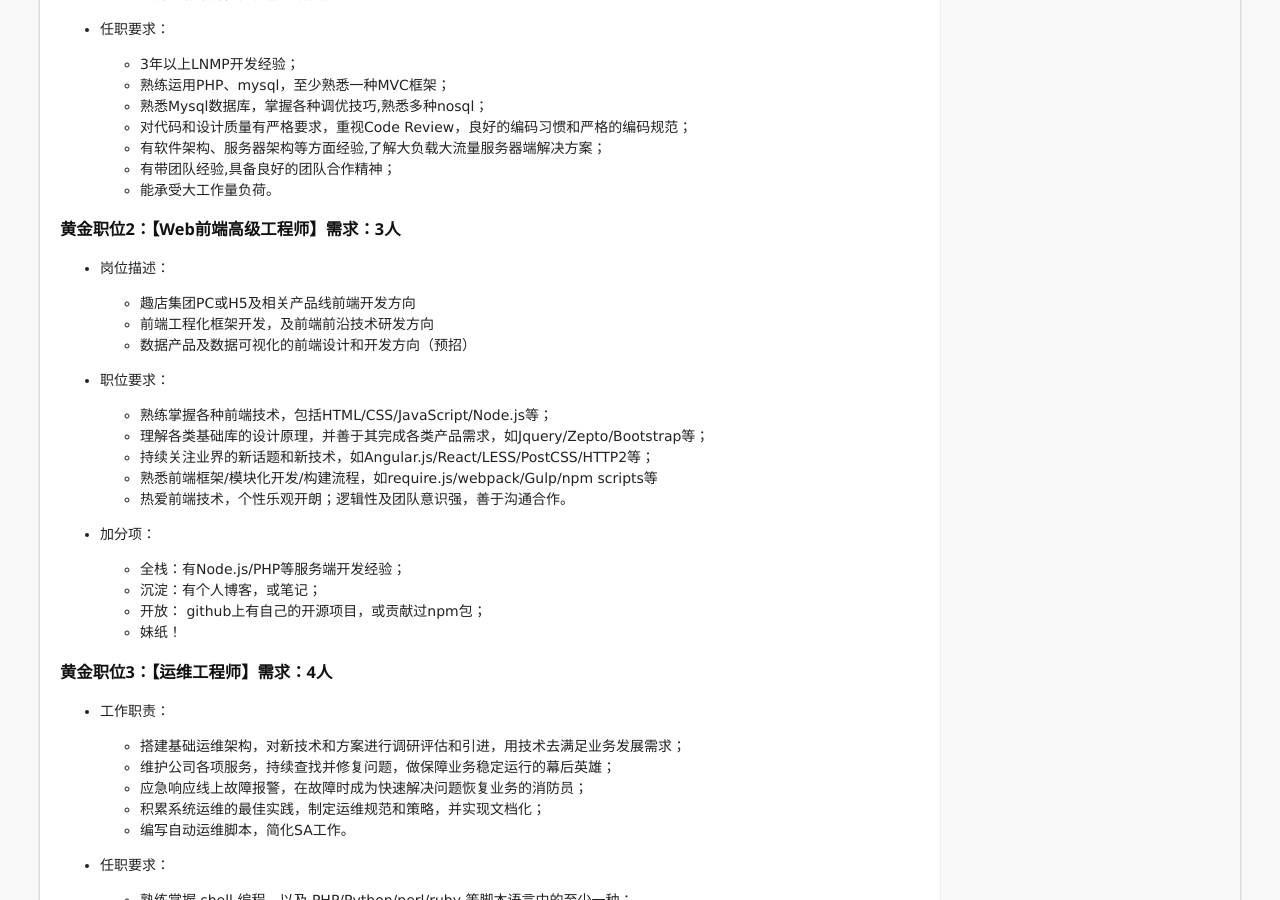
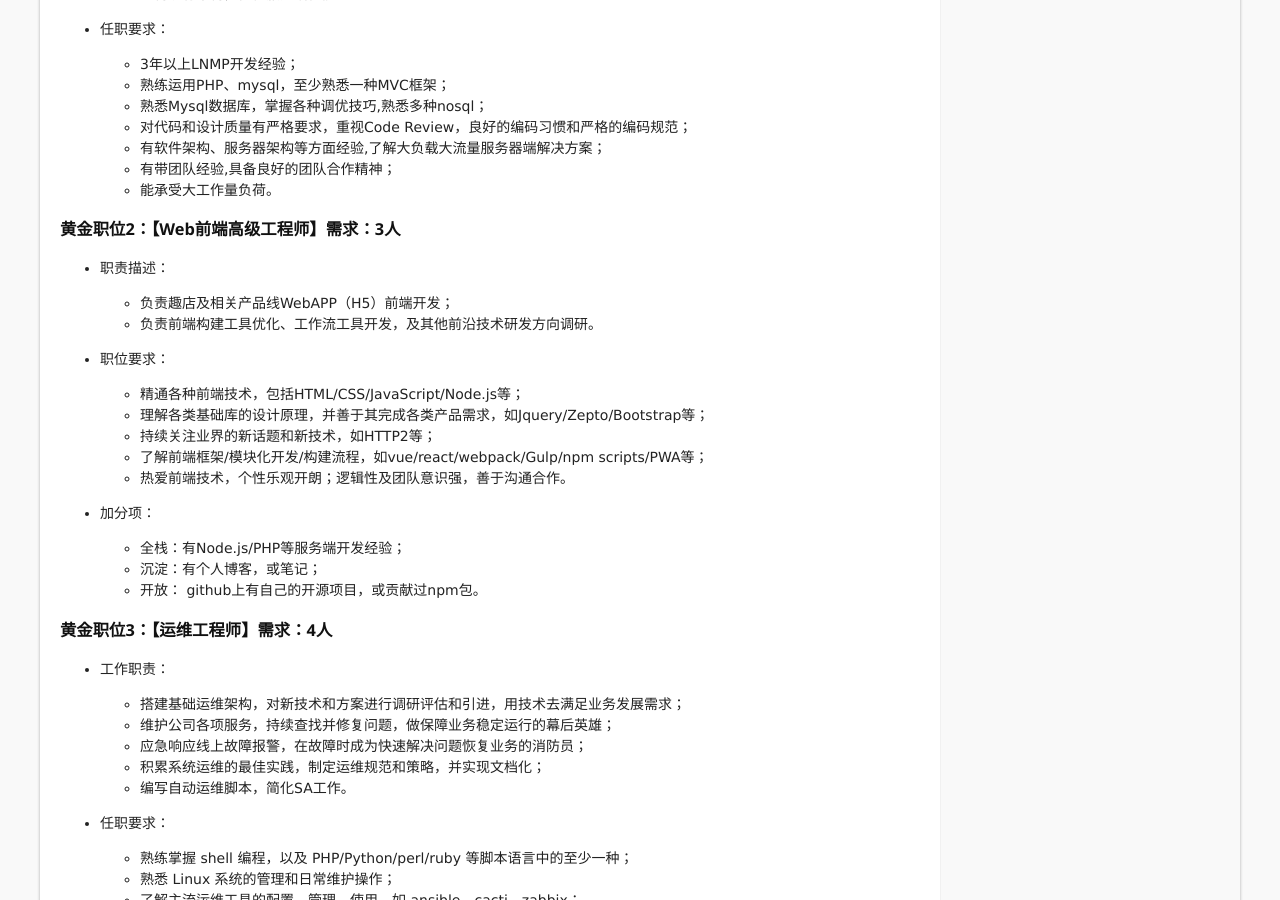
Before and after one commit to qit-team/qit-team.github.io, a Jekyll site: the page built from join-us/20170104-op.md, in a window 1280 px wide and 900 px high, scrolled down 814 px. Built offline with Jekyll 4.4.1, drawn with Linux system fonts in a browser that asks for light colours.

Commit message:
更新JD

```diff
--- a/join-us/20170104-op.md
+++ b/join-us/20170104-op.md
@@ -44,23 +44,21 @@ digest: 趣店集团技术部敞开大门，诚招高级运维工程师、运维
 
 ### 黄金职位2：【Web前端高级工程师】需求：3人
 
-* 岗位描述：
-    * 趣店集团PC或H5及相关产品线前端开发方向
-    * 前端工程化框架开发，及前端前沿技术研发方向
-    * 数据产品及数据可视化的前端设计和开发方向（预招）
+* 职责描述：
+  * 负责趣店及相关产品线WebAPP（H5）前端开发；
+  * 负责前端构建工具优化、工作流工具开发，及其他前沿技术研发方向调研。
 
 * 职位要求：
-    * 熟练掌握各种前端技术，包括HTML/CSS/JavaScript/Node.js等；
-    * 理解各类基础库的设计原理，并善于其完成各类产品需求，如Jquery/Zepto/Bootstrap等；
-    * 持续关注业界的新话题和新技术，如Angular.js/React/LESS/PostCSS/HTTP2等；
-    * 熟悉前端框架/模块化开发/构建流程，如require.js/webpack/Gulp/npm scripts等
-    * 热爱前端技术，个性乐观开朗；逻辑性及团队意识强，善于沟通合作。
+  * 精通各种前端技术，包括HTML/CSS/JavaScript/Node.js等；
+  * 理解各类基础库的设计原理，并善于其完成各类产品需求，如Jquery/Zepto/Bootstrap等；
+  * 持续关注业界的新话题和新技术，如HTTP2等；
+  * 了解前端框架/模块化开发/构建流程，如vue/react/webpack/Gulp/npm scripts/PWA等；
+  * 热爱前端技术，个性乐观开朗；逻辑性及团队意识强，善于沟通合作。
 
 * 加分项：
-    * 全栈：有Node.js/PHP等服务端开发经验；
-    * 沉淀：有个人博客，或笔记；
-    * 开放： github上有自己的开源项目，或贡献过npm包；
-    * 妹纸！
+  * 全栈：有Node.js/PHP等服务端开发经验；
+  * 沉淀：有个人博客，或笔记；
+  * 开放： github上有自己的开源项目，或贡献过npm包。
 
 
 ### 黄金职位3：【运维工程师】需求：4人
```
